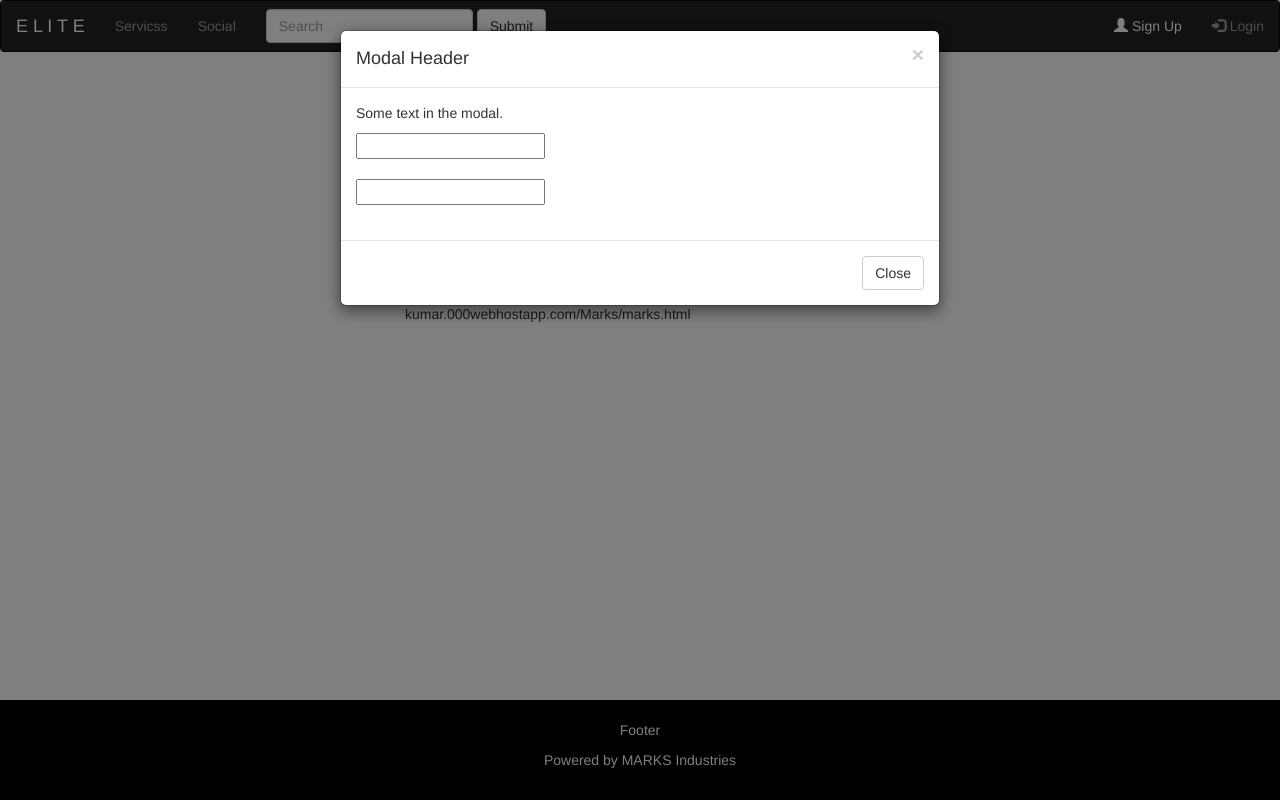
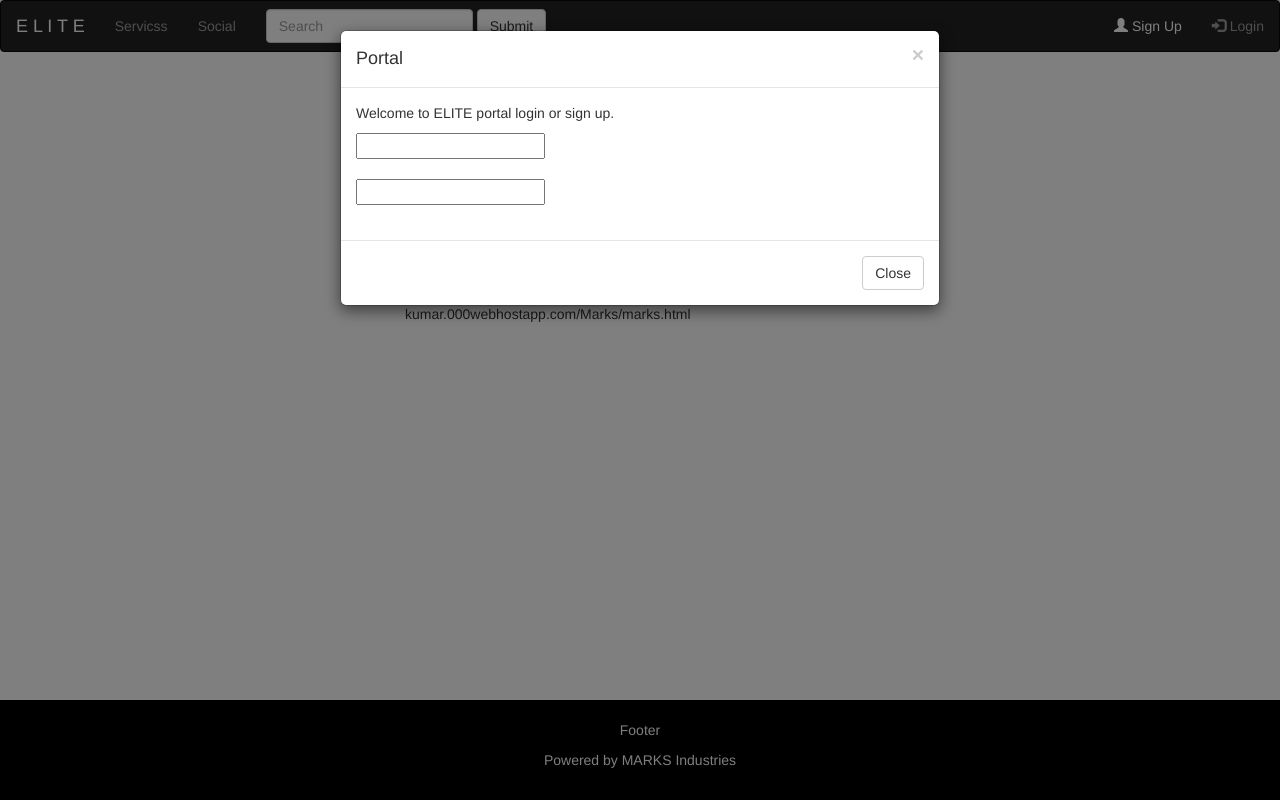
Before and after one commit to Mehul697732/CSPro, a plain HTML site: page contactELITE.html in a window 1280 px wide. Both pictures are taken after a click on the link "Sign Up". Drawn offline with nearby package versions, Linux system fonts and the light colour scheme.

Commit message:
Update contactELITE.html

```diff
--- a/contactELITE.html
+++ b/contactELITE.html
@@ -79,10 +79,10 @@
       <div class="modal-content">
         <div class="modal-header">
           <button type="button" class="close" data-dismiss="modal">&times;</button>
-          <h4 class="modal-title">Modal Header</h4>
+          <h4 class="modal-title">Portal</h4>
         </div>
         <div class="modal-body">
-          <p>Some text in the modal.</p>
+          <p>Welcome to ELITE portal login or sign up.</p>
           <form><input name="sign"></form><br>
           <form><input name="sign"></form><br>
         </div>
```
